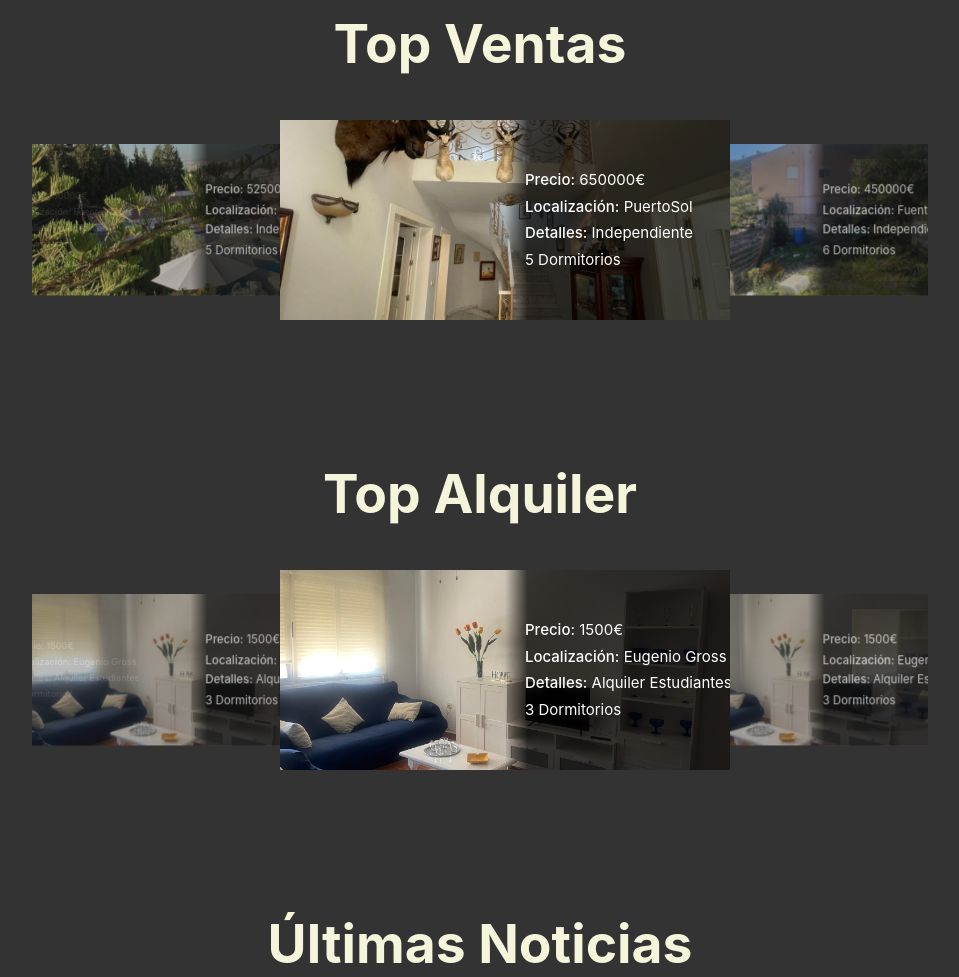
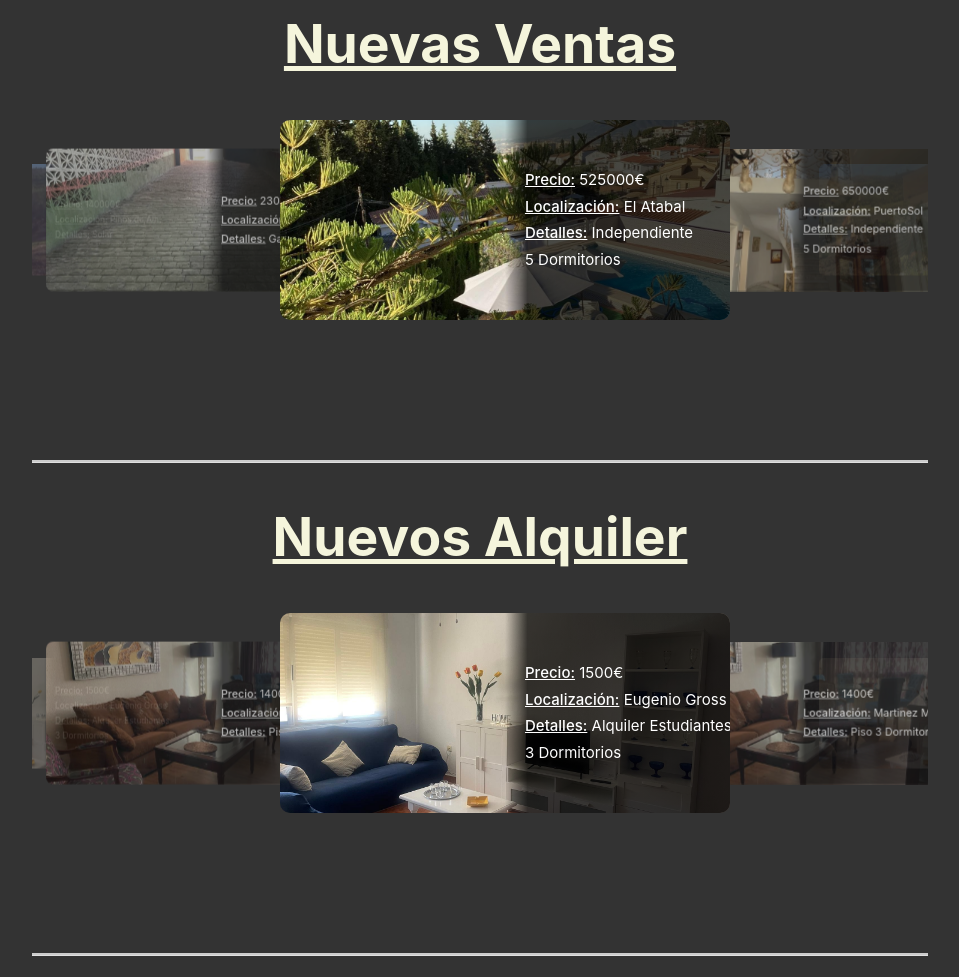
Before and after one commit to ByAlexMG/GestriCredits, a plain HTML site: page index.html in a window 1280 px wide. Shown: the part 860-1837 px from the top of the page, without its empty margins (160-1119 px from the left). Drawn offline with nearby package versions, Linux system fonts and the light colour scheme.

Commit message:
info de index y routing fixed

```diff
--- a/index.css
+++ b/index.css
@@ -84,6 +84,7 @@ background-attachment: scroll;
     height: 300px; /* Ajusta la altura según tus necesidades */
 }
 .carousel-item-content {
+    border-radius: 10px;
     position: relative;
     width: 450px;
     height: 100%;
@@ -91,6 +92,11 @@ background-attachment: scroll;
     flex-direction: column;
     align-items: flex-end;
     overflow: hidden;
+}
+.divider {
+    border: none;
+    border-top: 2px solid #ccc;
+    margin: 40px 0;
 }
 .carousel-item-image {
     background-size: cover;
@@ -222,11 +228,12 @@ width: 100%;
 position: relative;
 bottom: 0;
 }
-.page-footer .container {
+.page-footer .contenedor {
 display: flex;
 flex-direction: column;
 align-items: center;
 padding-left: 0;
+margin-top: -300px;
 padding-right: 0;
 }
 
--- a/index.html
+++ b/index.html
@@ -2,8 +2,13 @@
 <html lang="es">
 <head>
     <meta charset="UTF-8">
+    <meta name="author" content="Alejandro Moreno Garrido, github: ByAlexMG">
     <meta name="viewport" content="width=device-width, initial-scale=1.0">
+    <meta name="keywords" content="Inmobiliaria, inmobiliaria, GestriCredits, gestricredits, GrestiCredits, gesticredits, gestriCredits, alquiler, venta, Alquiler, Venta, venta de casas malaga, venta de pisos malaga, Venta de pisos Malaga, Alquiler de pisos Malaga, Pisos Malaga, Pisos Málaga, pisos malaga, pisos málaga, puerto de la torre, casas málaga, casas malaga, Casas Málaga, Casas Malaga ">
+    <meta name="description" content="Somos una inmobiliaria que se encargará de ofrecerte el mejor de los servicios.">
+
     <title>G€striCredits</title>
+
     <link rel="icon" href="drawable\images\logo.PNG" type="image/png">
     <link rel="stylesheet" href="https://fonts.googleapis.com/icon?family=Material+Icons">
     <link rel="stylesheet" href="https://cdnjs.cloudflare.com/ajax/libs/materialize/1.0.0/css/materialize.min.css">
@@ -13,7 +18,7 @@
 <body>
     <nav class="header">
         <div class="nav-wrapper">
-            <a href="index.html" class="brand-logo">G€striCredits</a>
+            <a href="index.html" class="brand-logo">GestriCr€dits</a>
             <a href="#" data-target="mobile-menu" class="sidenav-trigger">
                 <i class="material-icons">menu</i>
             </a>
@@ -30,6 +35,7 @@
 
 
     <ul id="mobile-menu" class="sidenav">
+        <li><a href="index.html">Inicio</a></li>
         <li><a href="index.html">Inicio</a></li>
         <li><a href="./pages/venta/ventas.html">Ventas</a></li>
         <li><a href="./pages/alquilar/alquilar.html">Alquilares</a></li>
@@ -49,16 +55,16 @@
     </div>
 
     <div class="container content">
-        <h2 class="top-ventas-title">Top Ventas</h2>
+        <h2 class="top-ventas-title"><u>Nuevas Ventas</u></h2>
         <div class="carousel">
             <a class="carousel-item" href="#one!">
                 <div class="carousel-item-content">
                     <div class="carousel-item-image" style="background-image: url('./drawable/images/Atabal.jfif');"></div>
                     <div class="carousel-item-overlay">
                         <div class="carousel-item-info">
-                            <h6 class="detalles"><strong>Precio:</strong> 525000€</h6>
-                            <h6 class="detalles"><strong>Localización:</strong> El Atabal</h6>
-                            <h6 class="detalles"><strong>Detalles:</strong> Independiente</h6>
+                            <h6 class="detalles"><strong><u>Precio:</u></strong> 525000€</h6>
+                            <h6 class="detalles"><strong><u>Localización:</u></strong> El Atabal</h6>
+                            <h6 class="detalles"><strong><u>Detalles:</u></strong> Independiente</h6>
                             <h6 class="detalles"> 5 Dormitorios</h6>
                         </div>
                     </div>
@@ -69,9 +75,9 @@
                     <div class="carousel-item-image" style="background-image: url('./drawable/images/PuertoSol.jfif');"></div>
                     <div class="carousel-item-overlay">
                         <div class="carousel-item-info">
-                            <h6 class="detalles"><strong>Precio:</strong> 650000€</h6>
-                            <h6 class="detalles"><strong>Localización:</strong> PuertoSol</h6>
-                            <h6 class="detalles"><strong>Detalles:</strong> Independiente</h6>
+                            <h6 class="detalles"><strong><u>Precio:</u></strong> 650000€</h6>
+                            <h6 class="detalles"><strong><u>Localización:</u></strong> PuertoSol</h6>
+                            <h6 class="detalles"><strong><u>Detalles:</u></strong> Independiente</h6>
                             <h6 class="detalles"> 5 Dormitorios</h6>
                         </div>
                     </div>
@@ -82,9 +88,9 @@
                     <div class="carousel-item-image" style="background-image: url('./drawable/images/FuenteAlegre.jfif');"></div>
                     <div class="carousel-item-overlay">
                         <div class="carousel-item-info">
-                            <h6 class="detalles"><strong>Precio:</strong> 450000€</h6>
-                            <h6 class="detalles"><strong>Localización:</strong> Fuente Alegre</h6>
-                            <h6 class="detalles"><strong>Detalles:</strong> Independiente</h6>
+                            <h6 class="detalles"><strong><u>Precio:</u></strong> 450000€</h6>
+                            <h6 class="detalles"><strong><u>Localización:</u></strong> Fuente Alegre</h6>
+                            <h6 class="detalles"><strong><u>Detalles:</u></strong> Independiente</h6>
                             <h6 class="detalles"> 6 Dormitorios</h6>
                         </div>
                     </div>
@@ -92,63 +98,163 @@
             </a>
             <a class="carousel-item" href="#one!">
                 <div class="carousel-item-content">
-                    <div class="carousel-item-image" style="background-image: url('./drawable/images/Atabal.jfif');"></div>
+                    <div class="carousel-item-image" style="background-image: url('./drawable/images/Atabal_2.jfif');"></div>
                     <div class="carousel-item-overlay">
                         <div class="carousel-item-info">
-                            <h6 class="detalles"><strong>Precio:</strong> 525000€</h6>
-                            <h6 class="detalles"><strong>Localización:</strong> El Atabal</h6>
-                            <h6 class="detalles"><strong>Detalles:</strong> Independiente</h6>
-                            <h6 class="detalles"> 5 Dormitorios</h6>
+                            <h6 class="detalles"><strong><u>Precio:</u></strong> 1500€</h6>
+                            <h6 class="detalles"><strong><u>Localización:</u></strong> El Atabal</h6>
+                            <h6 class="detalles"><strong><u>Detalles:</u></strong> Piso 4 Dormitorios</h6>
                         </div>
                     </div>
                 </div>
             </a>
             <a class="carousel-item" href="#one!">
                 <div class="carousel-item-content">
-                    <div class="carousel-item-image" style="background-image: url('./drawable/images/PuertoSol.jfif');"></div>
+                    <div class="carousel-item-image" style="background-image: url('./drawable/images/EstacionDeCartama.jfif');"></div>
                     <div class="carousel-item-overlay">
                         <div class="carousel-item-info">
-                            <h6 class="detalles"><strong>Precio:</strong> 650000€</h6>
-                            <h6 class="detalles"><strong>Localización:</strong> PuertoSol</h6>
-                            <h6 class="detalles"><strong>Detalles:</strong> Independiente</h6>
-                            <h6 class="detalles"> 5 Dormitorios</h6>
+                            <h6 class="detalles"><strong><u>Precio:</u></strong> 250000€</h6>
+                            <h6 class="detalles"><strong><u>Localización:</u></strong> Est. de Cartama</h6>
+                            <h6 class="detalles"><strong><u>Detalles:</u></strong> Finca</h6>
                         </div>
                     </div>
                 </div>
             </a>
             <a class="carousel-item" href="#one!">
                 <div class="carousel-item-content">
-                    <div class="carousel-item-image" style="background-image: url('./drawable/images/FuenteAlegre.jfif');"></div>
+                    <div class="carousel-item-image" style="background-image: url('./drawable/images/FuenteAlegre_2.jfif');"></div>
                     <div class="carousel-item-overlay">
                         <div class="carousel-item-info">
-                            <h6 class="detalles"><strong>Precio:</strong> 450000€</h6>
-                            <h6 class="detalles"><strong>Localización:</strong> Fuente Alegre</h6>
-                            <h6 class="detalles"><strong>Detalles:</strong> Independiente</h6>
-                            <h6 class="detalles"> 6 Dormitorios</h6>
+                            <h6 class="detalles"><strong><u>Precio:</u></strong> 499000€</h6>
+                            <h6 class="detalles"><strong><u>Localización:</u></strong> Fuente Alegre</h6>
+                            <h6 class="detalles"><strong><u>Detalles:</u></strong> Chalet Pareado</h6>
+                            <h6 class="detalles"> 4 Dormitorios</h6>
+                            <h6 class="detalles"> 4 Baños</h6>
                         </div>
                     </div>
                 </div>
             </a>
+            <a class="carousel-item" href="#one!">
+                <div class="carousel-item-content">
+                    <div class="carousel-item-image" style="background-image: url('./drawable/images/JuntaDeLosCaminos.jfif');"></div>
+                    <div class="carousel-item-overlay">
+                        <div class="carousel-item-info">
+                            <h6 class="detalles"><strong><u>Precio:</u></strong> 450000€</h6>
+                            <h6 class="detalles"><strong><u>Localización:</u></strong> J. de los Caminos</h6>
+                            <h6 class="detalles"><strong><u>Detalles:</u></strong> Chalet</h6>
+                            <h6 class="detalles"> 4 Dormitorios</h6>
+                        </div>
+                    </div>
+                </div>
+            </a>
+            <a class="carousel-item" href="#one!">
+                <div class="carousel-item-content">
+                    <div class="carousel-item-image" style="background-image: url('./drawable/images/PuertoDeLaTorre.jfif');"></div>
+                    <div class="carousel-item-overlay">
+                        <div class="carousel-item-info">
+                            <h6 class="detalles"><strong><u>Precio:</u></strong> 200000€</h6>
+                            <h6 class="detalles"><strong><u>Localización:</u></strong> Pt. de la Torre</h6>
+                            <h6 class="detalles"><strong><u>Detalles:</u></strong> Apartamento</h6>
+                            <h6 class="detalles"> 1 Dormitorio</h6>
+                        </div>
+                    </div>
+                </div>
+            </a>
+            <a class="carousel-item" href="#one!">
+                <div class="carousel-item-content">
+                    <div class="carousel-item-image" style="background-image: url('./drawable/images/PuertoSol_2.jfif');"></div>
+                    <div class="carousel-item-overlay">
+                        <div class="carousel-item-info">
+                            <h6 class="detalles"><strong><u>Precio:</u></strong> 425000€</h6>
+                            <h6 class="detalles"><strong><u>Localización:</u></strong> PuertoSol</h6>
+                            <h6 class="detalles"><strong><u>Detalles:</u></strong> Pareado</h6>
+                            <h6 class="detalles"> 3 Dormitorios</h6>
+                        </div>
+                    </div>
+                </div>
+            </a>
+            <a class="carousel-item" href="#one!">
+                <div class="carousel-item-content">
+                    <div class="carousel-item-image" style="background-image: url('./drawable/images/LosLimoneros.jfif');"></div>
+                    <div class="carousel-item-overlay">
+                        <div class="carousel-item-info">
+                            <h6 class="detalles"><strong><u>Precio:</u></strong> 470000€</h6>
+                            <h6 class="detalles"><strong><u>Localización:</u></strong> Los Limoneros</h6>
+                            <h6 class="detalles"><strong><u>Detalles:</u></strong> Pareado</h6>
+                            <h6 class="detalles"> 3 Dormitorios</h6>
+                        </div>
+                    </div>
+                </div>
+            </a>
+            <a class="carousel-item" href="#one!">
+                <div class="carousel-item-content">
+                    <div class="carousel-item-image" style="background-image: url('./drawable/images/Capellania.jfif');"></div>
+                    <div class="carousel-item-overlay">
+                        <div class="carousel-item-info">
+                            <h6 class="detalles"><strong><u>Precio:</u></strong> 480000€</h6>
+                            <h6 class="detalles"><strong><u>Localización:</u></strong> Capellania</h6>
+                            <h6 class="detalles"><strong><u>Detalles:</u></strong> Pareado</h6>
+                            <h6 class="detalles"> 3 Dormitorios</h6>
+                        </div>
+                    </div>
+                </div>
+            </a>
+            <a class="carousel-item" href="#one!">
+                <div class="carousel-item-content">
+                    <div class="carousel-item-image" style="background-image: url('./drawable/images/AlhaurinTerreno.jfif');"></div>
+                    <div class="carousel-item-overlay">
+                        <div class="carousel-item-info">
+                            <h6 class="detalles"><strong><u>Precio:</u></strong> 140000€</h6>
+                            <h6 class="detalles"><strong><u>Localización:</u></strong> Pinos de Alh.</h6>
+                            <h6 class="detalles"><strong><u>Detalles:</u></strong> Solar</h6>
+                        </div>
+                    </div>
+                </div>
+            </a>
+            <a class="carousel-item" href="#one!">
+                <div class="carousel-item-content">
+                    <div class="carousel-item-image" style="background-image: url('./drawable/images/MontesDeOca.jfif');"></div>
+                    <div class="carousel-item-overlay">
+                        <div class="carousel-item-info">
+                            <h6 class="detalles"><strong><u>Precio:</u></strong> 23000€</h6>
+                            <h6 class="detalles"><strong><u>Localización:</u></strong>Mnts. de Oca</h6>
+                            <h6 class="detalles"><strong><u>Detalles:</u></strong> Garaje</h6>
+                        </div>
+                    </div>
+                </div>
+            </a>
+            <!--para otros ítems del carrusel -->
+
+        </div>
+
+    <hr class="divider">
+    </div>
 
 
-            <!--para otros ítems del carrusel -->
-
-
-        </div>
-    </div>
-
     <div class="container content">
-        <h2 class="top-alquiler-title">Top Alquiler</h2>
+        <h2 class="top-alquiler-title"><u>Nuevos Alquiler</u></h2>
         <div class="carousel">
             <a class="carousel-item" href="#one!">
                 <div class="carousel-item-content">
                     <div class="carousel-item-image" style="background-image: url('./drawable/images/Eugenio_Gross.jfif');"></div>
                     <div class="carousel-item-overlay">
                         <div class="carousel-item-info">
-                            <h6 class="detalles"><strong>Precio:</strong> 1500€</h6>
-                            <h6 class="detalles"><strong>Localización:</strong> Eugenio Gross</h6>
-                            <h6 class="detalles"><strong>Detalles:</strong> Alquiler Estudiantes</h6>
+                            <h6 class="detalles"><strong><u>Precio:</u></strong> 1500€</h6>
+                            <h6 class="detalles"><strong><u>Localización:</u></strong> Eugenio Gross</h6>
+                            <h6 class="detalles"><strong><u>Detalles:</u></strong> Alquiler Estudiantes</h6>
                             <h6 class="detalles"> 3 Dormitorios</h6>
+                        </div>
+                    </div>
+                </div>
+            </a>
+            <a class="carousel-item" href="#one!">
+                <div class="carousel-item-content">
+                    <div class="carousel-item-image" style="background-image: url('./drawable/images/MartinezMaldonado.jfif');"></div>
+                    <div class="carousel-item-overlay">
+                        <div class="carousel-item-info">
+                            <h6 class="detalles"><strong><u>Precio:</u></strong> 1400€</h6>
+                            <h6 class="detalles"><strong><u>Localización:</u></strong> Martinez Maldonado</h6>
+                            <h6 class="detalles"><strong><u>Detalles:</u></strong> Piso 3 Dormitorios</h6>
                         </div>
                     </div>
                 </div>
@@ -158,9 +264,9 @@
                     <div class="carousel-item-image" style="background-image: url('./drawable/images/Eugenio_Gross.jfif');"></div>
                     <div class="carousel-item-overlay">
                         <div class="carousel-item-info">
-                            <h6 class="detalles"><strong>Precio:</strong> 1500€</h6>
-                            <h6 class="detalles"><strong>Localización:</strong> Eugenio Gross</h6>
-                            <h6 class="detalles"><strong>Detalles:</strong> Alquiler Estudiantes</h6>
+                            <h6 class="detalles"><strong><u>Precio:</u></strong> 1500€</h6>
+                            <h6 class="detalles"><strong><u>Localización:</u></strong> Eugenio Gross</h6>
+                            <h6 class="detalles"><strong><u>Detalles:</u></strong> Alquiler Estudiantes</h6>
                             <h6 class="detalles"> 3 Dormitorios</h6>
                         </div>
                     </div>
@@ -168,12 +274,23 @@
             </a>
             <a class="carousel-item" href="#one!">
                 <div class="carousel-item-content">
+                    <div class="carousel-item-image" style="background-image: url('./drawable/images/MartinezMaldonado.jfif');"></div>
+                    <div class="carousel-item-overlay">
+                        <div class="carousel-item-info">
+                            <h6 class="detalles"><strong><u>Precio:</u></strong> 1400€</h6>
+                            <h6 class="detalles"><strong><u>Localización:</u></strong> Martinez Maldonado</h6>
+                            <h6 class="detalles"><strong><u>Detalles:</u></strong> Piso 3 Dormitorios</h6>
+                        </div>
+                    </div>
+                </div>
+            <a class="carousel-item" href="#one!">
+                <div class="carousel-item-content">
                     <div class="carousel-item-image" style="background-image: url('./drawable/images/Eugenio_Gross.jfif');"></div>
                     <div class="carousel-item-overlay">
                         <div class="carousel-item-info">
-                            <h6 class="detalles"><strong>Precio:</strong> 1500€</h6>
-                            <h6 class="detalles"><strong>Localización:</strong> Eugenio Gross</h6>
-                            <h6 class="detalles"><strong>Detalles:</strong> Alquiler Estudiantes</h6>
+                            <h6 class="detalles"><strong><u>Precio:</u></strong> 1500€</h6>
+                            <h6 class="detalles"><strong><u>Localización:</u></strong> Eugenio Gross</h6>
+                            <h6 class="detalles"><strong><u>Detalles:</u></strong> Alquiler Estudiantes</h6>
                             <h6 class="detalles"> 3 Dormitorios</h6>
                         </div>
                     </div>
@@ -181,60 +298,23 @@
             </a>
             <a class="carousel-item" href="#one!">
                 <div class="carousel-item-content">
-                    <div class="carousel-item-image" style="background-image: url('./drawable/images/Eugenio_Gross.jfif');"></div>
+                    <div class="carousel-item-image" style="background-image: url('./drawable/images/MartinezMaldonado.jfif');"></div>
                     <div class="carousel-item-overlay">
                         <div class="carousel-item-info">
-                            <h6 class="detalles"><strong>Precio:</strong> 1500€</h6>
-                            <h6 class="detalles"><strong>Localización:</strong> Eugenio Gross</h6>
-                            <h6 class="detalles"><strong>Detalles:</strong> Alquiler Estudiantes</h6>
-                            <h6 class="detalles"> 3 Dormitorios</h6>
+                            <h6 class="detalles"><strong><u>Precio:</u></strong> 1400€</h6>
+                            <h6 class="detalles"><strong><u>Localización:</u></strong> Martinez Maldonado</h6>
+                            <h6 class="detalles"><strong><u>Detalles:</u></strong> Piso 3 Dormitorios</h6>
                         </div>
                     </div>
                 </div>
-            </a>
-            <a class="carousel-item" href="#one!">
-                <div class="carousel-item-content">
-                    <div class="carousel-item-image" style="background-image: url('./drawable/images/Eugenio_Gross.jfif');"></div>
-                    <div class="carousel-item-overlay">
-                        <div class="carousel-item-info">
-                            <h6 class="detalles"><strong>Precio:</strong> 1500€</h6>
-                            <h6 class="detalles"><strong>Localización:</strong> Eugenio Gross</h6>
-                            <h6 class="detalles"><strong>Detalles:</strong> Alquiler Estudiantes</h6>
-                            <h6 class="detalles"> 3 Dormitorios</h6>
-                        </div>
-                    </div>
-                </div>
-            </a>
-            <a class="carousel-item" href="#one!">
-                <div class="carousel-item-content">
-                    <div class="carousel-item-image" style="background-image: url('./drawable/images/Eugenio_Gross.jfif');"></div>
-                    <div class="carousel-item-overlay">
-                        <div class="carousel-item-info">
-                            <h6 class="detalles"><strong>Precio:</strong> 1500€</h6>
-                            <h6 class="detalles"><strong>Localización:</strong> Eugenio Gross</h6>
-                            <h6 class="detalles"><strong>Detalles:</strong> Alquiler Estudiantes</h6>
-                            <h6 class="detalles"> 3 Dormitorios</h6>
-                        </div>
-                    </div>
-                </div>
-            </a>
-            <a class="carousel-item" href="#one!">
-                <div class="carousel-item-content">
-                    <div class="carousel-item-image" style="background-image: url('./drawable/images/Eugenio_Gross.jfif');"></div>
-                    <div class="carousel-item-overlay">
-                        <div class="carousel-item-info">
-                            <h6 class="detalles"><strong>Precio:</strong> 1500€</h6>
-                            <h6 class="detalles"><strong>Localización:</strong> Eugenio Gross</h6>
-                            <h6 class="detalles"><strong>Detalles:</strong> Alquiler Estudiantes</h6>
-                            <h6 class="detalles"> 3 Dormitorios</h6>
-                        </div>
-                    </div>
-                </div>
-            </a>
 
 
             <!-- Repite para otros ítems del carrusel -->
         </div>
+
+
+        <hr class="divider">
+
 
         <div class="container content">
             <h2 class="top-alquiler-title">Últimas Noticias</h2>
@@ -278,28 +358,26 @@
         </div>
 
 <footer class="page-footer">
-    <div class="container">
+    <div class="contenedor">
         <div class="row">
 
             <div class="col s12 m4">
                 <h5 class="white-text">Contactos</h5>
                 <ul>
-                    <li><a class="grey-text text-lighten-3" href="tel:+1234567890">Teléfono: ...</a></li>
-                    <li><a class="grey-text text-lighten-3" href="tel:+0987654321">Teléfono: ...</a></li>
+                    <li><a class="grey-text text-lighten-3" href="tel:+1234567890">Teléfono: 34 680 135 267</a></li>
                 </ul>
             </div>
 
             <div class="col s12 m4">
                 <h5 class="white-text">Correos Electrónicos</h5>
                 <ul>
-                    <li><a class="grey-text text-lighten-3" href="...">...</a></li>
-                    <li><a class="grey-text text-lighten-3" href="...">...</a></li>
+                    <li><a class="grey-text text-lighten-3" href="...">atencioncliente@gestricredits.com</a></li>
                 </ul>
             </div>
 
             <div class="col s12 m4">
                 <h5 class="white-text">Dirección</h5>
-                <p class="grey-text text-lighten-3">29190, Calle ..., Ciudad, España</p>
+                <p class="grey-text text-lighten-3">29190, Escritor Atienza Huertos 7, Málaga, España</p>
             </div>
         </div>
     </div>
--- a/index.js
+++ b/index.js
@@ -5,7 +5,7 @@ document.addEventListener('DOMContentLoaded', function() {
     var elemsCarousel = document.querySelectorAll('.carousel');
     var carousels = M.Carousel.init(elemsCarousel, {
         duration: 200,
-        dist: -80,
+        dist: -100,
         shift: 5,
         padding: 5,
         numVisible: 6,
@@ -16,7 +16,7 @@ document.addEventListener('DOMContentLoaded', function() {
         carousels.forEach(function(instance) {
             instance.next();
         });
-    }, 3500);
+    }, 5000);
 });
 
 function scrollDown() {
```
Also changed, not shown: pages/alquilar/alquilar.html (+5 -6 lines), pages/contacto/contacto.html (+5 -4 lines), pages/noticias/noticias.html (+5 -6 lines), pages/sobreNosotros/sobreNosotros.html (+13 -11 lines), pages/venta/ventas.html (+5 -6 lines), drawable/images/AlhaurinTerreno.jfif (added), drawable/images/Atabal_2.jfif (added), drawable/images/Capellania.jfif (added), drawable/images/EstacionDeCartama.jfif (added), drawable/images/FuenteAlegre_2.jfif (added), drawable/images/JuntaDeLosCaminos.jfif (added), drawable/images/LosLimoneros.jfif (added), drawable/images/MartinezMaldonado.jfif (added), drawable/images/MontesDeOca.jfif (added), 3 more files.
